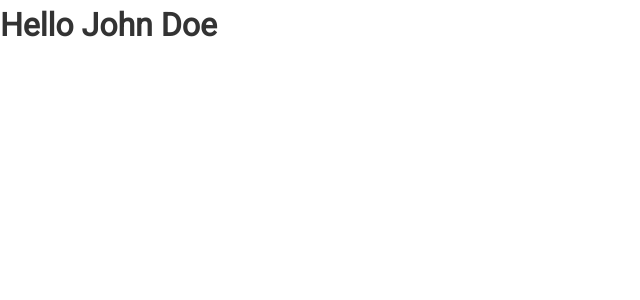
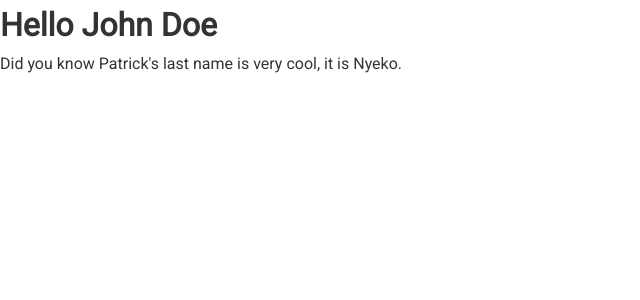
Before and after one commit to patrickayella04/ReactTheory, a React (Create React App) app: page / in a window 1280 px wide. Shown: the top 300 px of the page, without its empty margins (0-640 px from the left). Built offline with nearby package versions, Linux system fonts and the light colour scheme.

Commit message:
this. object when using class methods in rendered output component

```diff
--- a/src/App.js
+++ b/src/App.js
@@ -23,14 +23,23 @@ import './App.css';
 
 // Using variables - place variable within render method, and call it in return fragement inside curly braces.
 
+// If we wanted to add a method that's a part of the App class then we need to use this.myName.
+
 class App extends Component {
+  myName = (name1, name2) => {return `${name1}'s last name is very cool, it is ${name2}.` }
+
+
 
   render() {
     const name = 'John Doe';
 
+
+
+
     return (
       <Fragment className="App">
         <h1>Hello {name}</h1>
+        <p>Did you know {this.myName('Patrick', 'Nyeko')}</p>
       </Fragment>
     );
   }
```
Also changed, not shown: 1 other file (tests, documents, lock files or other folders).
